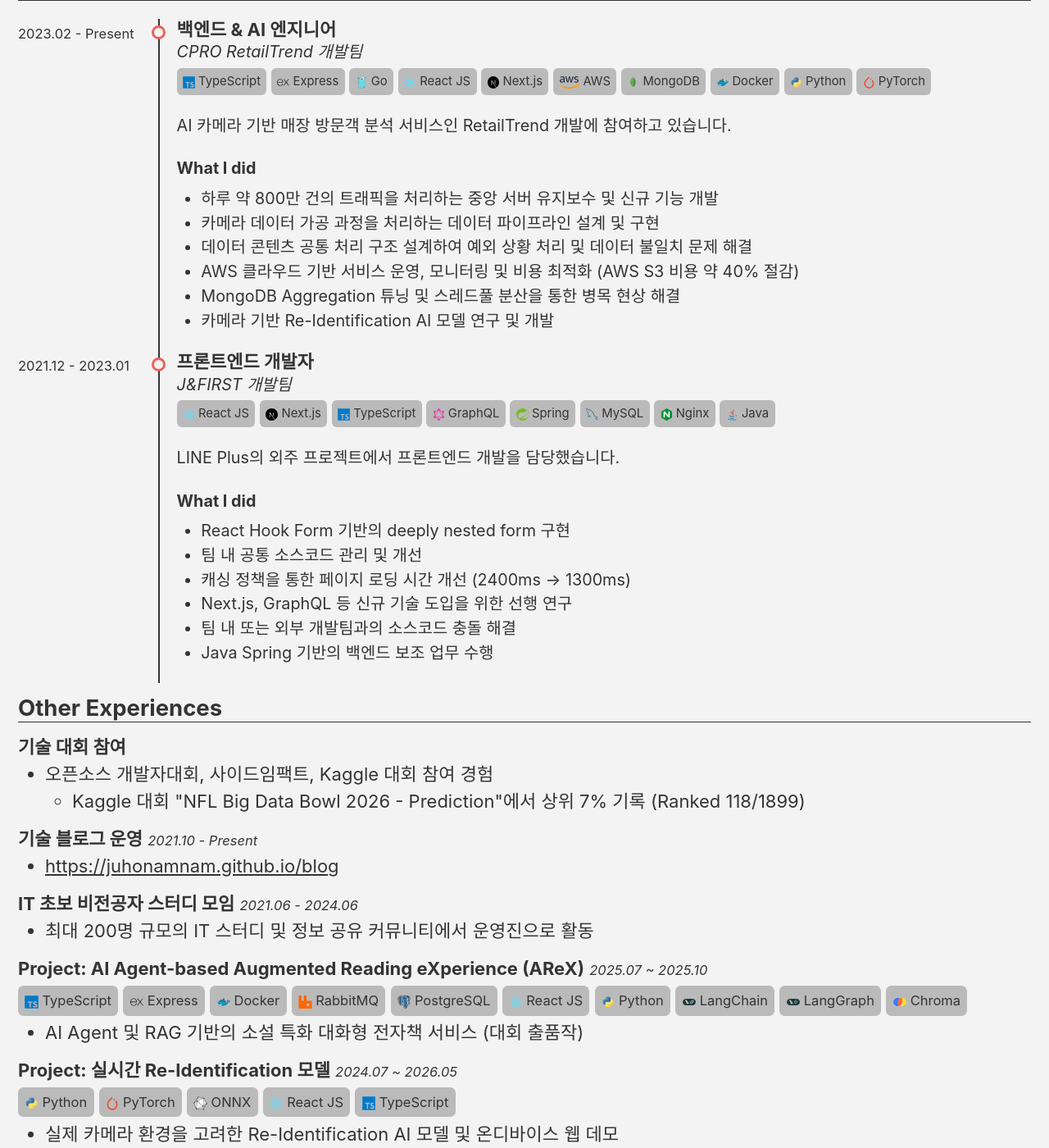
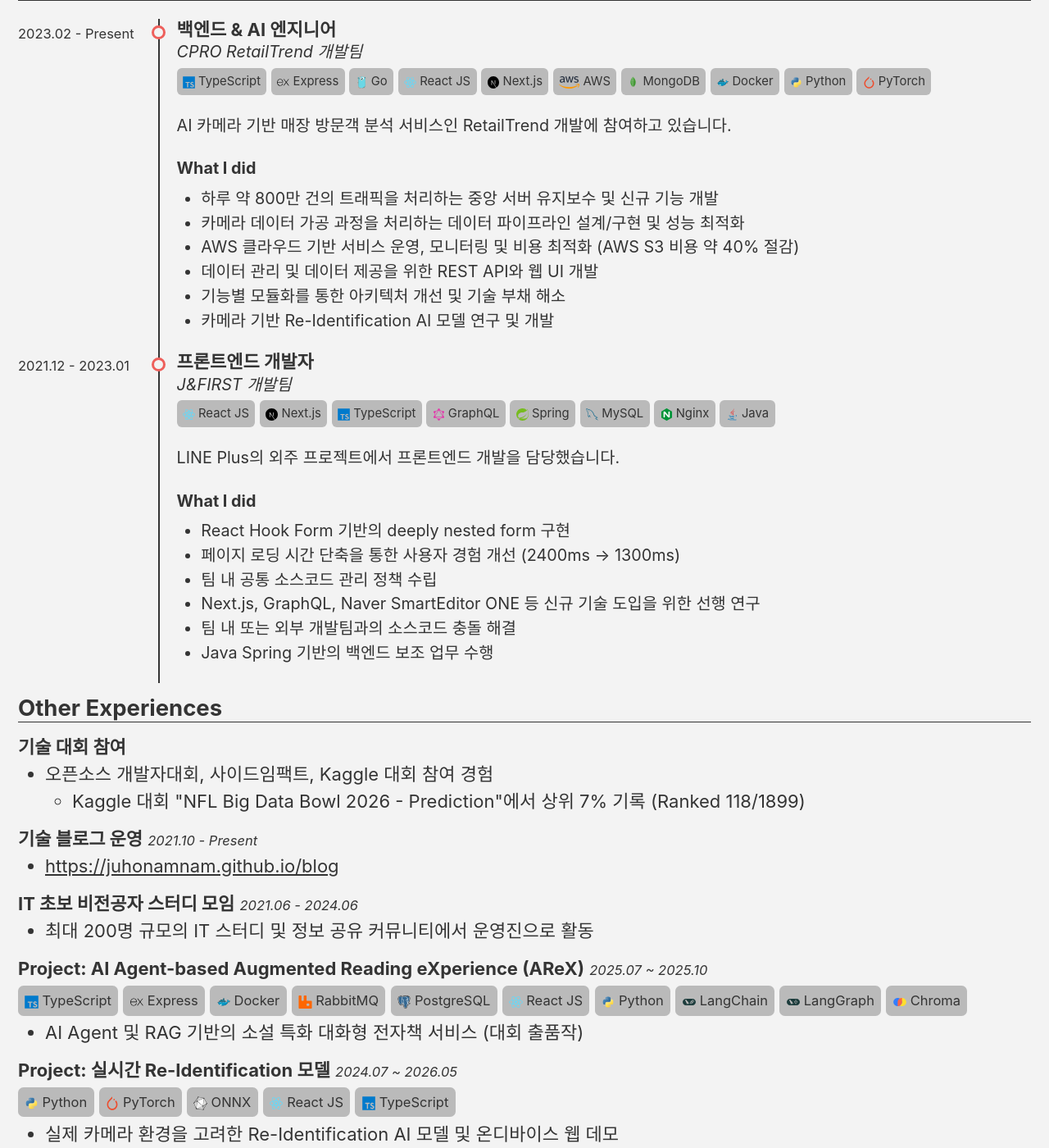
Before and after one commit to juhonamnam/juhonamnam.github.io, a Jekyll site: the page built from resume/index.html, in a window 1280 px wide and 1400 px high, scrolled down 1037 px. Shown: the whole window at 82% size. Built offline with Jekyll 4.4.1, drawn with Linux system fonts in a browser that asks for light colours; cached includes are drawn as plain includes; some of the changed text lies outside the part shown.

Commit message:
modify experiences

```diff
--- a/_data/about-me/projects.yml
+++ b/_data/about-me/projects.yml
@@ -192,7 +192,7 @@ data:
     resume_description:
       - type: list
         inner:
-          - ko: "투자 전략을 자동화한 가상화폐 트레이딩 봇 프로그램"
+          - ko: "UPbit API와 Telegram Bot API를 활용한 투자 전략을 자동화한 가상화폐 트레이딩 봇 프로그램"
     description:
       - type: paragraph
         inner:
--- a/_data/about-me/work-experience.yml
+++ b/_data/about-me/work-experience.yml
@@ -26,10 +26,10 @@ data:
       - type: list
         inner:
           - ko: "하루 약 800만 건의 트래픽을 처리하는 중앙 서버 유지보수 및 신규 기능 개발"
-          - ko: "카메라 데이터 가공 과정을 처리하는 데이터 파이프라인 설계 및 구현"
-          - ko: "데이터 콘텐츠 공통 처리 구조 설계하여 예외 상황 처리 및 데이터 불일치 문제 해결"
+          - ko: "카메라 데이터 가공 과정을 처리하는 데이터 파이프라인 설계/구현 및 성능 최적화"
           - ko: "AWS 클라우드 기반 서비스 운영, 모니터링 및 비용 최적화 (AWS S3 비용 약 40% 절감)"
-          - ko: "MongoDB Aggregation 튜닝 및 스레드풀 분산을 통한 병목 현상 해결"
+          - ko: "데이터 관리 및 데이터 제공을 위한 REST API와 웹 UI 개발"
+          - ko: "기능별 모듈화를 통한 아키텍처 개선 및 기술 부채 해소"
           - ko: "카메라 기반 Re-Identification AI 모델 연구 및 개발"
     description:
       - type: paragraph
@@ -47,10 +47,10 @@ data:
           ko: "What I did"
       - type: list
         inner:
-          - ko: "카메라 데이터 가공 과정을 처리하는 데이터 파이프라인 설계 및 구현"
-          - ko: "데이터 콘텐츠 공통 처리 구조 설계하여 예외 상황 처리 및 데이터 불일치 문제 해결"
+          - ko: "카메라 데이터 가공 과정을 처리하는 데이터 파이프라인 설계/구현 및 성능 최적화"
           - ko: "AWS 클라우드 기반 서비스 운영, 모니터링 및 비용 최적화 (AWS S3 비용 약 40% 절감)"
-          - ko: "MongoDB Aggregation 튜닝 및 스레드풀 분산을 통한 병목 현상 해결"
+          - ko: "데이터 관리 및 데이터 제공을 위한 REST API와 웹 UI 개발"
+          - ko: "기능별 모듈화를 통한 아키텍처 개선 및 기술 부채 해소"
           - ko: "카메라 기반 Re-Identification AI 모델 연구 및 개발"
 
       - type: heading
@@ -125,9 +125,9 @@ data:
       - type: list
         inner:
           - ko: "React Hook Form 기반의 deeply nested form 구현"
-          - ko: "팀 내 공통 소스코드 관리 및 개선"
-          - ko: "캐싱 정책을 통한 페이지 로딩 시간 개선 (2400ms → 1300ms)"
-          - ko: "Next.js, GraphQL 등 신규 기술 도입을 위한 선행 연구"
+          - ko: "페이지 로딩 시간 단축을 통한 사용자 경험 개선 (2400ms → 1300ms)"
+          - ko: "팀 내 공통 소스코드 관리 정책 수립"
+          - ko: "Next.js, GraphQL, Naver SmartEditor ONE 등 신규 기술 도입을 위한 선행 연구"
           - ko: "팀 내 또는 외부 개발팀과의 소스코드 충돌 해결"
           - ko: "Java Spring 기반의 백엔드 보조 업무 수행"
     description:
@@ -141,8 +141,8 @@ data:
       - type: list
         inner:
           - ko: "React Hook Form 기반의 deeply nested form 구현"
-          - ko: "팀 내 공통 소스코드 관리 및 개선"
-          - ko: "캐싱 정책을 통한 페이지 로딩 시간 개선 (2400ms → 1300ms)"
+          - ko: "페이지 로딩 시간 단축을 통한 사용자 경험 개선 (2400ms → 1300ms)"
+          - ko: "팀 내 공통 소스코드 관리 정책 수립"
           - ko: "Next.js, GraphQL, Naver SmartEditor ONE (네이버 블로그 작성 시 사용되는 에디터) 등 신규 기술 도입을 위한 선행 연구"
           - ko: "팀 내 또는 외부 개발팀과의 소스코드 충돌 해결"
           - ko: "Java Spring 기반의 백엔드 보조 업무 수행"
```
